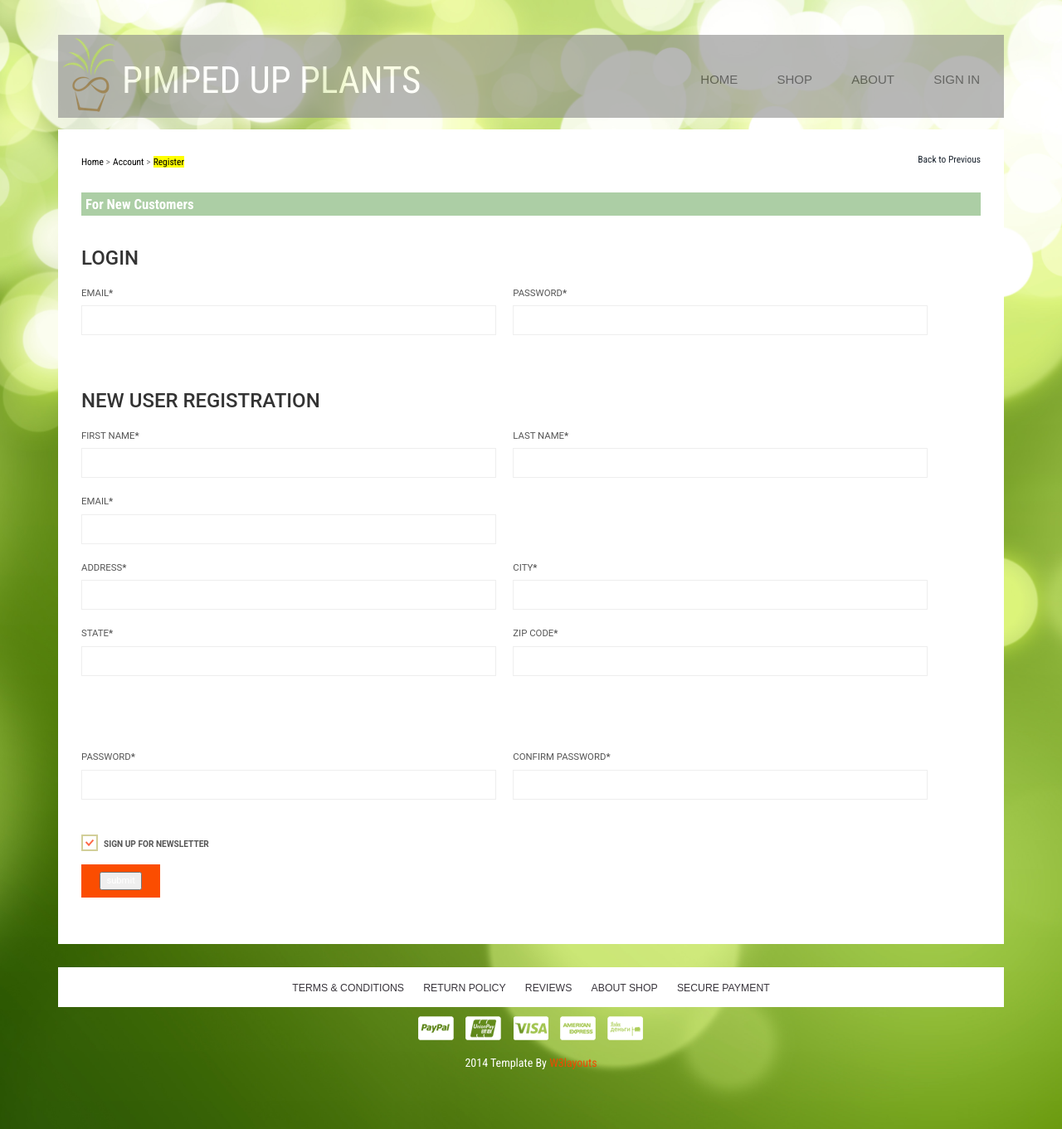
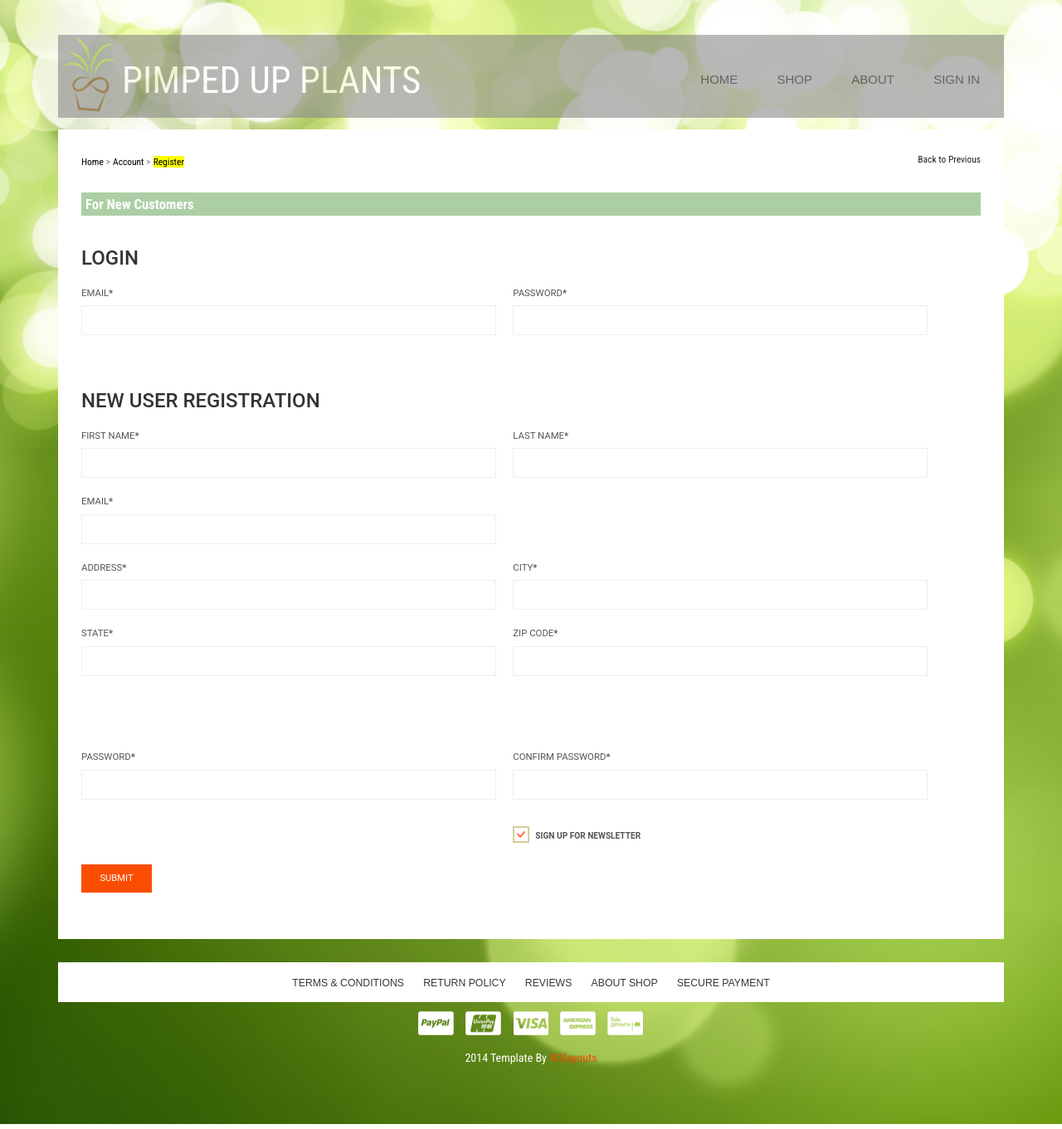
Before and after one commit to Lyreguin/E-Commerce_Site, a PHP site: page /register.php in a window 1280 px wide. Shown: the whole page at 83% size. Run offline with PHP 8.4, Linux system fonts and the light colour scheme; data that the repository does not hold is empty; some web fonts are replaced.

Commit message:
Fixed submit button

```diff
--- a/register.php
+++ b/register.php
@@ -1,8 +1,8 @@
 
 <?php
-	$db = mysqli_connect('localhost:3306', 'root', '', 'siteUsers') or die('Problem connection to server.');
+	$db = mysqli_connect('localhost:3306', 'root', '', 'site_users') or die('Problem connection to server.');
 	//echo "string";
-	$_POST["password"]
+	//$_POST["password"]
 ?>
 
 
@@ -99,7 +99,7 @@ License URL: http://creativecommons.org/licenses/by/3.0/
 				</div>
 				 <h3 class="new-models">For New Customers</h3>
 				 <div class="register">
-				  	  <form action="register.php" method="post">
+				  	 <form action="register.php" method="post">
 						 <div>
 						 <h3>LOGIN</h3>
 						 </div>
@@ -179,18 +179,16 @@ License URL: http://creativecommons.org/licenses/by/3.0/
 										<input type="password" name="confirmPassword">
 									 </div>
 									 <div class="clearfix"> </div>
+									 <div>
 									 <a class="news-letter" href="#">
 									 <label class="checkbox"><input type="checkbox" name="checkbox" checked=""><i> </i>Sign Up for Newsletter</label>
 									 </a>
+									 </div>
 							 </div>
+							 <input class="register-but" type="submit" value="submit">
 						</form>
-						<div class="clearfix"> </div>
-						<div class="register-but">
-						   <form>
-							   <input type="submit" value="submit">
-							   <div class="clearfix"> </div>
-						   </form>
-						</div>
+
+
 				   </div>
 			</div>
 			<div class="clearfix"></div>
```
